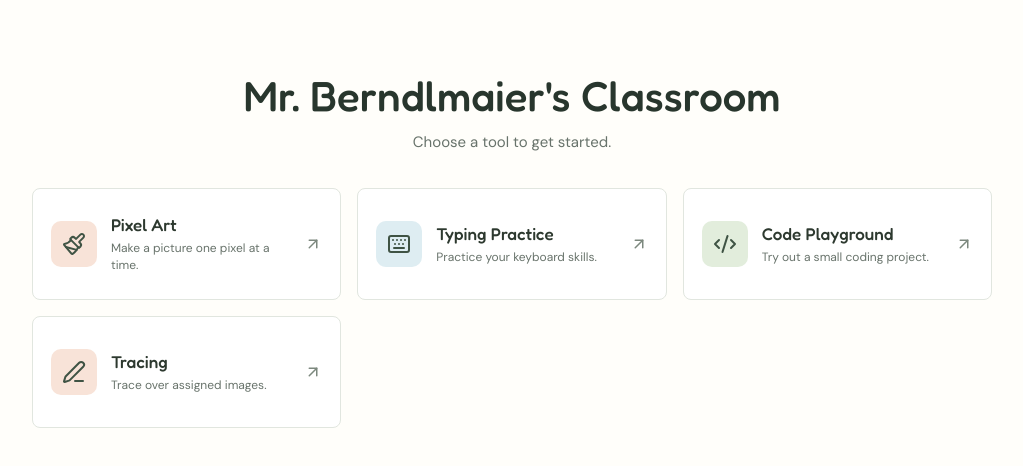
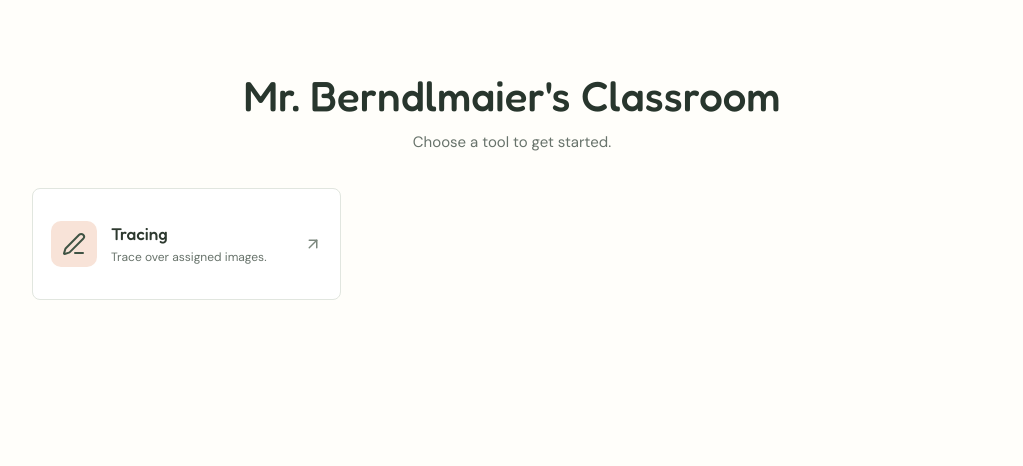
Before and after one commit to seanVACSE/OnlineClassroom, a React (Vite) app: page / in a window 1280 px wide. Shown: the top 466 px of the page, without its empty margins (128-1151 px from the left). Built offline with nearby package versions, Linux system fonts and the light colour scheme.

Commit message:
cleared up home page ready for pages deployment

```diff
--- a/src/App.tsx
+++ b/src/App.tsx
@@ -1,13 +1,10 @@
-import { ArrowLeft, ArrowUpRight, CodeXml, Keyboard, Paintbrush, PenLine } from 'lucide-react'
+import { ArrowLeft, ArrowUpRight, PenLine } from 'lucide-react'
 import { Link, Navigate, Route, Routes, useParams } from 'react-router-dom'
 import { TracingAssignmentList } from './tools/tracing/TracingAssignmentList'
 import { TracingWorkspace } from './tools/tracing/TracingWorkspace'
 import './App.css'
 
 const tools = [
-  { id: 'pixel-art', name: 'Pixel Art', description: 'Make a picture one pixel at a time.', icon: Paintbrush, color: 'coral' },
-  { id: 'typing-practice', name: 'Typing Practice', description: 'Practice your keyboard skills.', icon: Keyboard, color: 'blue' },
-  { id: 'code-playground', name: 'Code Playground', description: 'Try out a small coding project.', icon: CodeXml, color: 'green' },
   { id: 'tracing', name: 'Tracing', description: 'Trace over assigned images.', icon: PenLine, color: 'coral' },
 ]
 
```
